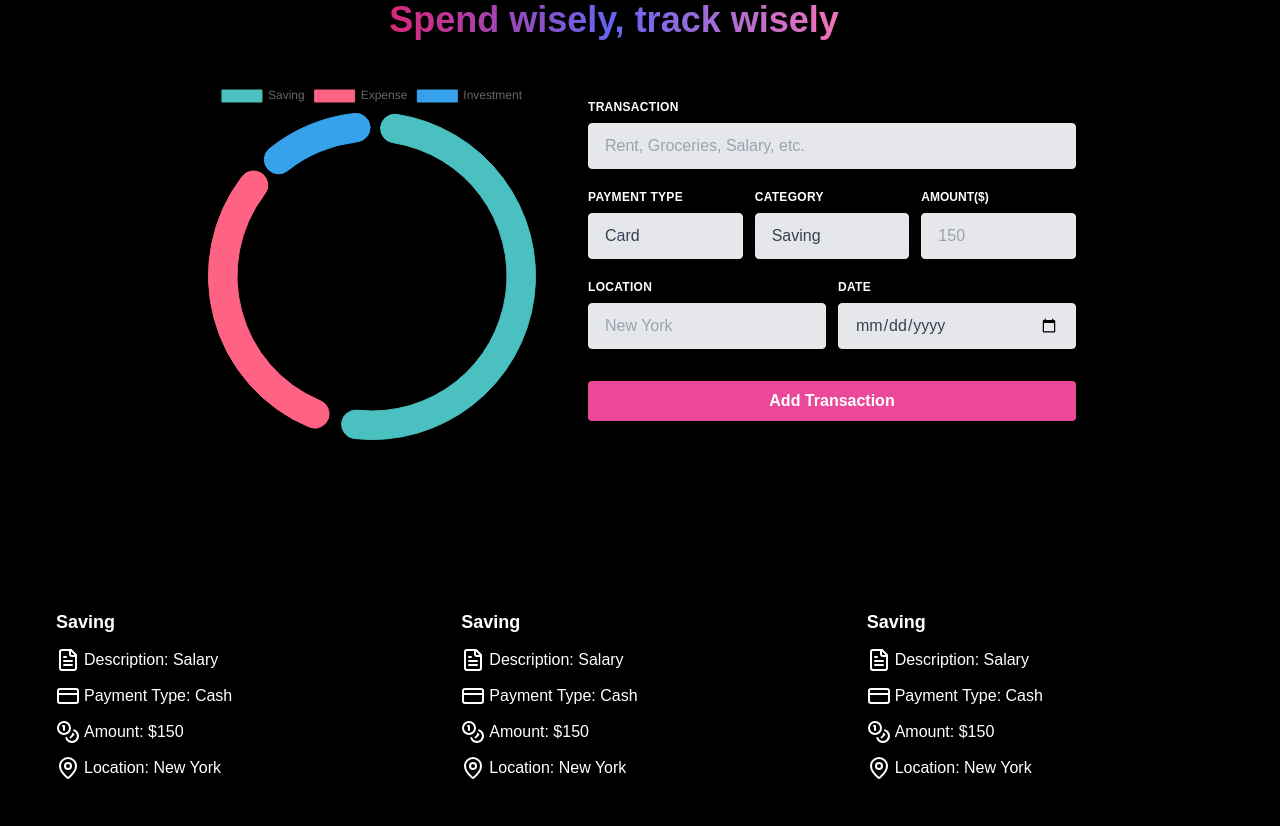
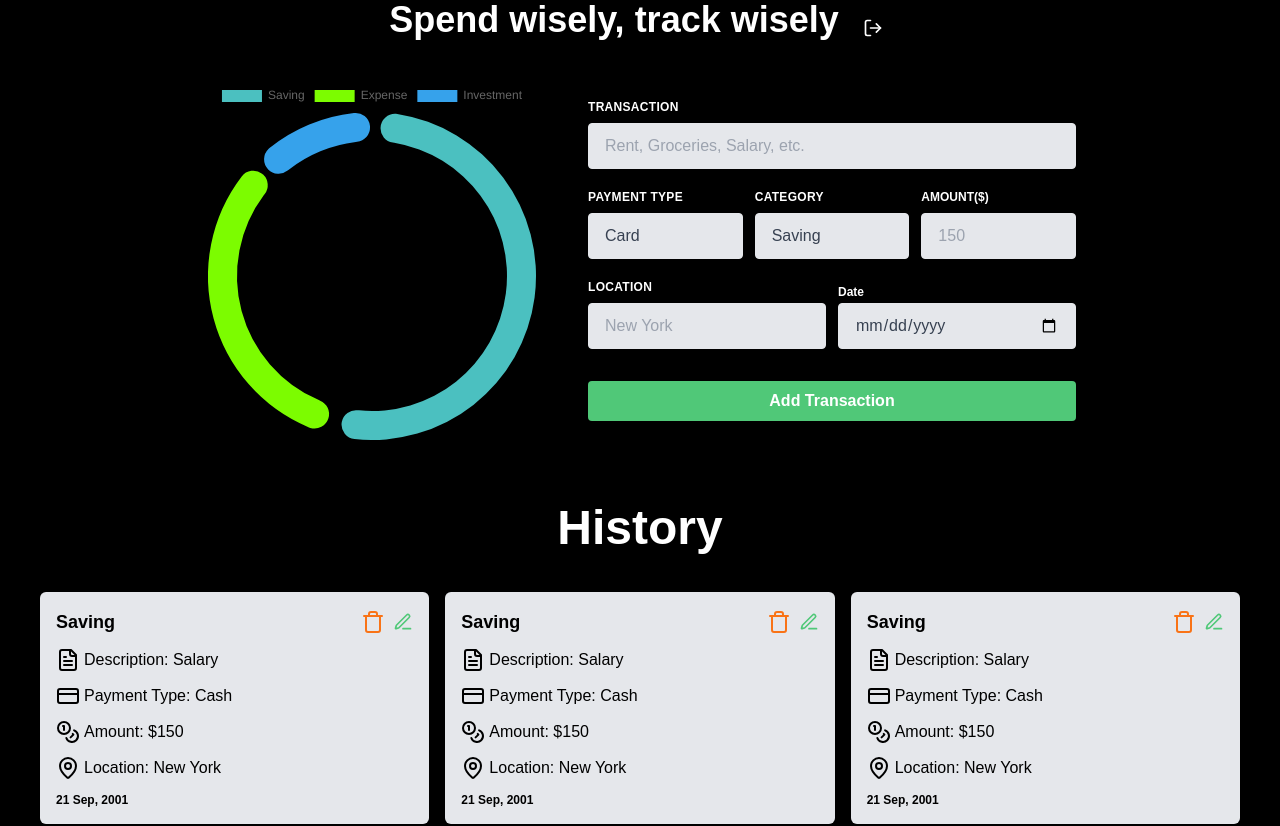
Before and after one commit to Abdullah-Radwan1/graphQl-project, a Next.js app in the folder client/: page / in a window 1280 px wide. Shown: the top 826 px of the page. Built offline with nearby package versions, Linux system fonts and the light colour scheme.

Commit message:
fixing UI

```diff
--- a/client/app/globals.css
+++ b/client/app/globals.css
@@ -5,4 +5,5 @@
 body {
  background-color: rgb(0, 0, 0);
  font-family: Arial, Helvetica, sans-serif;
+ color: white;
 }
--- a/client/app/page.tsx
+++ b/client/app/page.tsx
@@ -16,17 +16,13 @@ const HomePage = () => {
    {
     label: "%",
     data: [13, 8, 3],
-    backgroundColor: [
-     "rgba(75, 192, 192)",
-     "rgba(255, 99, 132)",
-     "rgba(54, 162, 235)",
-    ],
+    backgroundColor: ["rgba(75, 192, 192)", "#7CFC00", "rgba(54, 162, 235)"],
     borderColor: [
      "rgba(75, 192, 192)",
      "rgba(255, 99, 132)",
      "rgba(54, 162, 235, 1)",
     ],
-    borderWidth: 1,
+    borderWidth: 0,
     borderRadius: 30,
     spacing: 10,
     cutout: 130,
@@ -44,7 +40,7 @@ const HomePage = () => {
   <>
    <div className="flex flex-col gap-6 items-center max-w-7xl mx-auto z-20 relative justify-center">
     <div className="flex items-center">
-     <p className="md:text-4xl text-2xl lg:text-4xl font-bold text-center relative z-50 mb-4 mr-4 bg-gradient-to-r from-pink-600 via-indigo-500 to-pink-400 inline-block text-transparent bg-clip-text">
+     <p className="md:text-4xl text-2xl lg:text-4xl font-bold text-center relative z-50 mb-4 mr-4 ">
       Spend wisely, track wisely
      </p>
 
--- a/client/app/transactions/page.tsx
+++ b/client/app/transactions/page.tsx
@@ -28,7 +28,7 @@ const TransactionPage = () => {
 
  return (
   <div className="h-screen max-w-4xl mx-auto flex flex-col items-center">
-   <p className="md:text-4xl text-2xl lg:text-4xl font-bold text-center relative z-50 mb-4 mr-4 bg-gradient-to-r from-pink-600 via-indigo-500 to-pink-400 inline-block text-transparent bg-clip-text">
+   <p className="md:text-4xl text-2xl lg:text-4xl font-bold text-center relative z-50 mb-4 mr-4 text-white">
     Update this transaction
    </p>
    <form
@@ -67,7 +67,7 @@ const TransactionPage = () => {
       </label>
       <div className="relative">
        <select
-        className="block appearance-none w-full bg-gray-200 border border-gray-200 text-gray-700 py-3 px-4 pr-8 rounded leading-tight focus:outline-none focus:bg-white focus:border-gray-500"
+        className=" appearance-none w-full bg-gray-200   text-gray-700 py-3 px-4 x rounded  "
         id="paymentType"
         name="paymentType"
         onChange={handleInputChange}
@@ -89,7 +89,7 @@ const TransactionPage = () => {
       </label>
       <div className="relative">
        <select
-        className="block appearance-none w-full bg-gray-200 border border-gray-200 text-gray-700 py-3 px-4 pr-8 rounded leading-tight focus:outline-none focus:bg-white focus:border-gray-500"
+        className="block appearance-none w-full bg-gray-200 border  text-gray-700 py-3 px-4 pr-8 rounded "
         id="category"
         name="category"
         onChange={handleInputChange}
@@ -100,15 +100,6 @@ const TransactionPage = () => {
         <option value={"expense"}>Expense</option>
         <option value={"investment"}>Investment</option>
        </select>
-       <div className="pointer-events-none absolute inset-y-0 right-0 flex items-center px-2 text-gray-700">
-        <svg
-         className="fill-current h-4 w-4"
-         xmlns="http://www.w3.org/2000/svg"
-         viewBox="0 0 20 20"
-        >
-         <path d="M9.293 12.95l.707.707L15.657 8l-1.414-1.414L10 10.828 5.757 6.586 4.343 8z" />
-        </svg>
-       </div>
       </div>
      </div>
 
@@ -121,7 +112,7 @@ const TransactionPage = () => {
        Amount($)
       </label>
       <input
-       className="appearance-none block w-full bg-gray-200 text-gray-700 border border-gray-200 rounded py-3 px-4 leading-tight focus:outline-none focus:bg-white focus:border-gray-500"
+       className=" block w-full bg-gray-200 text-gray-700   rounded py-3 px-4 "
        id="amount"
        name="amount"
        type="number"
@@ -142,7 +133,7 @@ const TransactionPage = () => {
        Location
       </label>
       <input
-       className="appearance-none block w-full bg-gray-200 text-gray-700 border  rounded py-3 px-4 mb-3 leading-tight focus:outline-none focus:bg-white"
+       className="appearance-none  w-full bg-gray-200 text-gray-700 border  rounded py-3 px-4 mb-3 "
        id="location"
        name="location"
        type="text"
@@ -174,8 +165,8 @@ const TransactionPage = () => {
     </div>
     {/* SUBMIT BUTTON */}
     <button
-     className="text-white font-bold w-full rounded px-4 py-2 bg-gradient-to-br
-          from-pink-500 to-pink-500 hover:from-pink-600 hover:to-pink-600"
+     className="text-white font-bold w-full rounded px-4 py-2 bg-primary
+         "
      type="submit"
     >
      Update Transaction
--- a/client/components/Card.tsx
+++ b/client/components/Card.tsx
@@ -4,42 +4,34 @@ import { CreditCard } from "lucide-react"; // MdOutlinePayments equivalent
 import { Coins } from "lucide-react"; // FaSackDollar equivalent
 import { Trash } from "lucide-react"; // FaTrash equivalent
 import { Edit3 } from "lucide-react"; // HiPencilAlt equivalent
-
 import Link from "next/link";
-
-const categoryColorMap = {
- saving: "from-green-700 to-green-400",
- expense: "from-pink-800 to-pink-600",
- investment: "from-blue-700 to-blue-400",
- // Add more categories and corresponding color classes as needed
-};
 
 const Card = () => {
  return (
-  <div className={`rounded-md p-4 bg-gradient-to-br `}>
+  <div className={`rounded-md p-4 bg-gray-200 text-black `}>
    <div className="flex flex-col gap-3">
     <div className="flex flex-row items-center justify-between">
-     <h2 className="text-lg font-bold text-white">Saving</h2>
+     <h2 className="text-lg font-bold ">Saving</h2>
      <div className="flex items-center gap-2">
-      <Trash className={"cursor-pointer"} />
+      <Trash className={"text-orange-500"} />
       <Link href={`/transaction/123`}>
-       <Edit3 className="cursor-pointer" size={20} />
+       <Edit3 className="text-primary" size={20} />
       </Link>
      </div>
     </div>
-    <p className="text-white flex items-center gap-1">
+    <p className="flex items-center gap-1">
      <FileText />
      Description: Salary
     </p>
-    <p className="text-white flex items-center gap-1">
+    <p className="flex items-center gap-1">
      <CreditCard />
      Payment Type: Cash
     </p>
-    <p className="text-white flex items-center gap-1">
+    <p className="flex items-center gap-1">
      <Coins />
      Amount: $150
     </p>
-    <p className="text-white flex items-center gap-1">
+    <p className="flex items-center gap-1">
      <MapPin />
      Location: New York
     </p>
--- a/client/components/transactionForm.tsx
+++ b/client/components/transactionForm.tsx
@@ -135,17 +135,14 @@ const TransactionForm: React.FC = () => {
 
     {/* DATE */}
     <div className="w-full flex-1">
-     <label
-      className="block uppercase tracking-wide text-white text-xs font-bold mb-2"
-      htmlFor="date"
-     >
+     <label className=" text-white text-xs font-bold mb-2" htmlFor="date">
       Date
      </label>
      <input
       type="date"
       name="date"
       id="date"
-      className="appearance-none block w-full bg-gray-200 text-gray-700 border rounded py-[11px] px-4 mb-3 leading-tight focus:outline-none focus:bg-white"
+      className="w-full bg-gray-200 text-gray-700 border rounded py-[11px] px-4 mb-3 leading-tight focus:outline-none focus:bg-white"
       required
      />
     </div>
@@ -153,7 +150,7 @@ const TransactionForm: React.FC = () => {
 
    {/* SUBMIT BUTTON */}
    <button
-    className="text-white font-bold w-full rounded px-4 py-2 bg-gradient-to-br from-pink-500 to-pink-500 hover:from-pink-600 hover:to-pink-600 disabled:opacity-70 disabled:cursor-not-allowed"
+    className="text-white font-bold w-full rounded px-4 py-2 bg-primary  text-[var(--priamry)]"
     type="submit"
    >
     Add Transaction
--- a/client/tailwind.config.ts
+++ b/client/tailwind.config.ts
@@ -9,8 +9,8 @@ const config: Config = {
  theme: {
   extend: {
    colors: {
-        background: "var(--background)",
-        foreground: "var(--foreground)",
+    primary: "#50C878",
+    secondary: "#7CFC00",
    },
   },
  },
```
Lines whose indentation alone changed are shown as unchanged.
